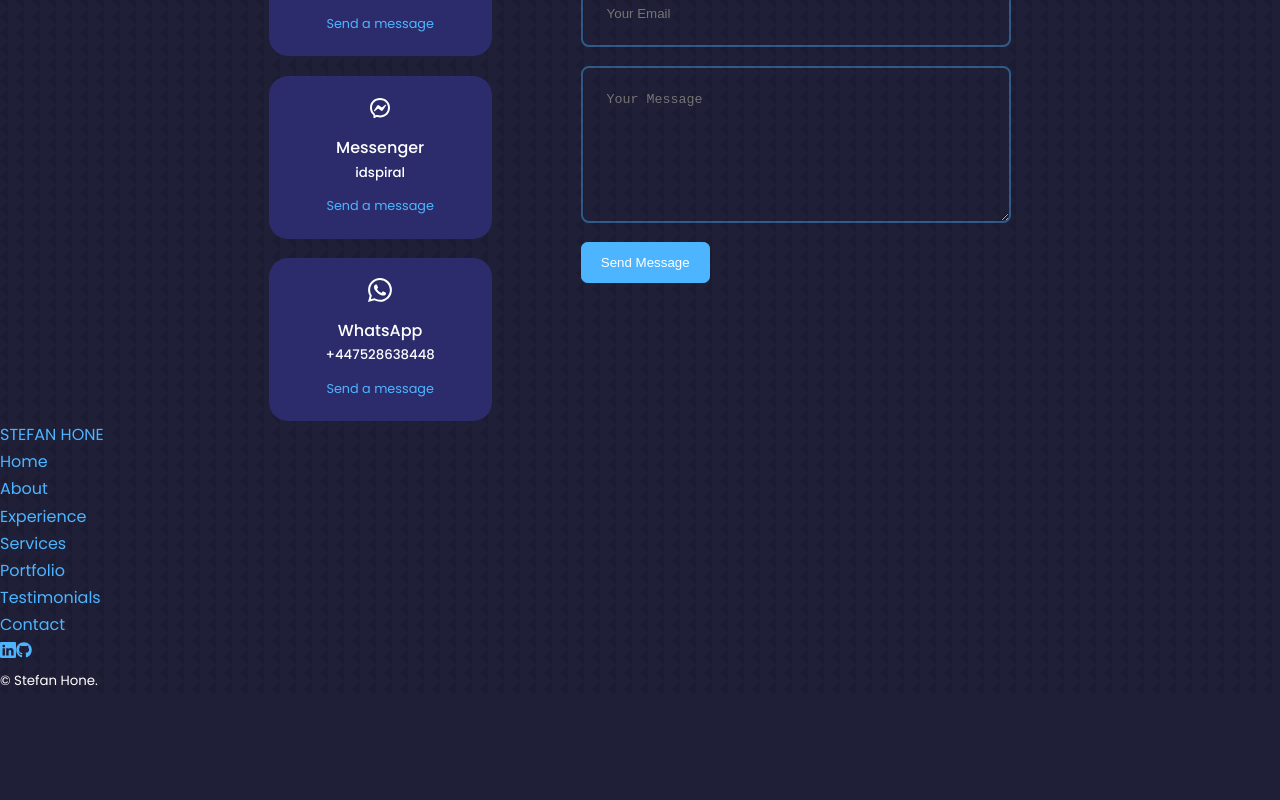
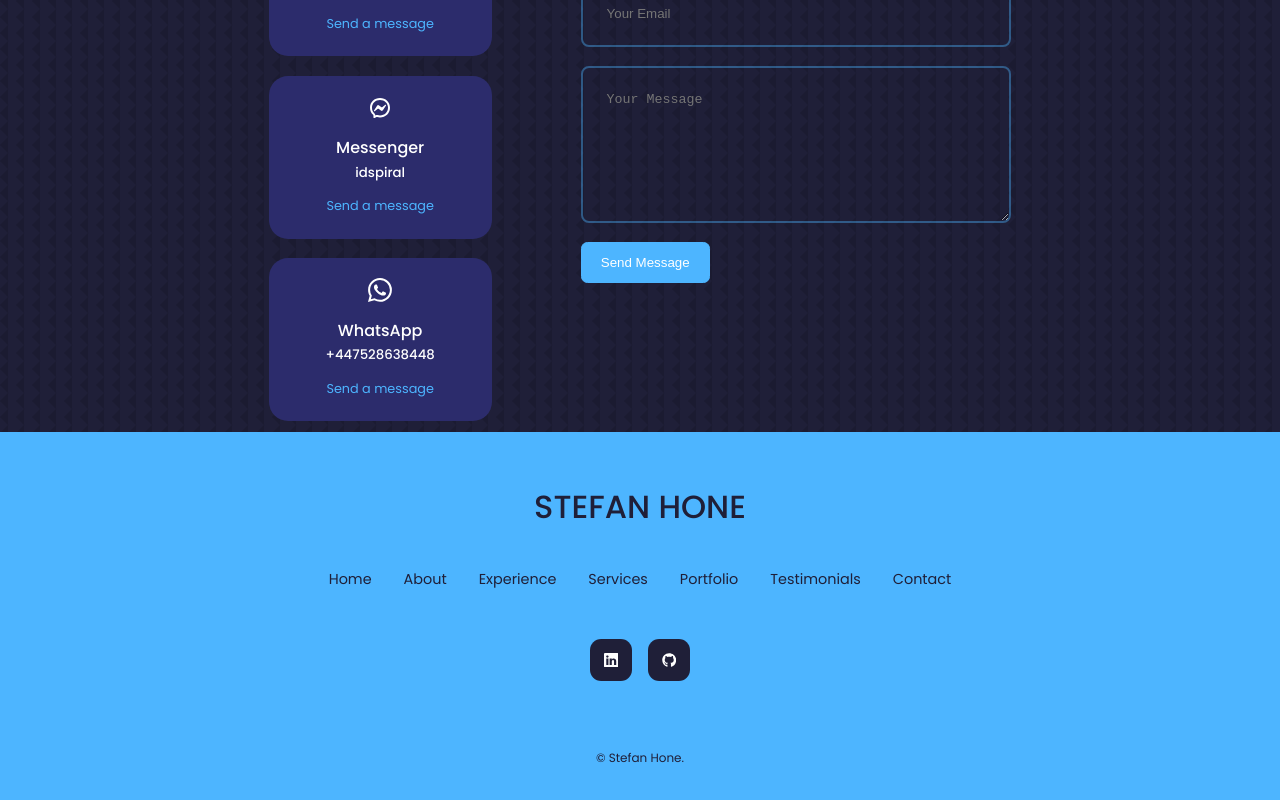
Before and after one commit to stefhone/react-portfolio-testing-1, a React (Create React App) app: page / in a window 1280 px wide. Shown: the part 5111-5911 px from the top of the page. Before the commit the page ends 5804 px from the top, so only its background shows below. Built offline with nearby package versions, Linux system fonts and the light colour scheme.

Commit message:
Footer Component P3 - Styling

```diff
--- a/src/components/footer/footer.css
+++ b/src/components/footer/footer.css
@@ -0,0 +1,53 @@
+footer {
+    background: var(--color-primary);
+    padding: 3rem 0;
+    text-align: center;
+    font-size: .9rem;
+    margin-top: .7rem;
+}
+
+footer a {
+    color: var(--color-bg);
+}
+
+.footer__logo {
+    font-size: 2rem;
+    font-weight: 500;
+    margin-bottom: 2rem;
+    display: inline-block;
+}
+
+.permalinks {
+    display: flex;
+    flex-wrap: wrap;
+    justify-content: center;
+    gap: 2rem;
+    margin: 0 auto 3rem;
+}
+
+.footer__socials {
+    display: flex;
+    justify-content: center;
+    gap: 1rem;
+    margin-bottom: 4rem;
+}
+
+.footer__socials a {
+    background: var(--color-bg);
+    color: var(--color-white);
+    padding: .8rem;
+    border-radius: .7rem;
+    display: flex;
+    border: 1px solid transparent;
+}
+
+.footer__socials a:hover {
+    background: transparent;
+    color: var(--color-bg);
+    border-color: var(--color-bg);
+}
+
+.footer__copyright {
+    margin-bottom: 4rem;
+    color: var(--color-bg);
+}
```
